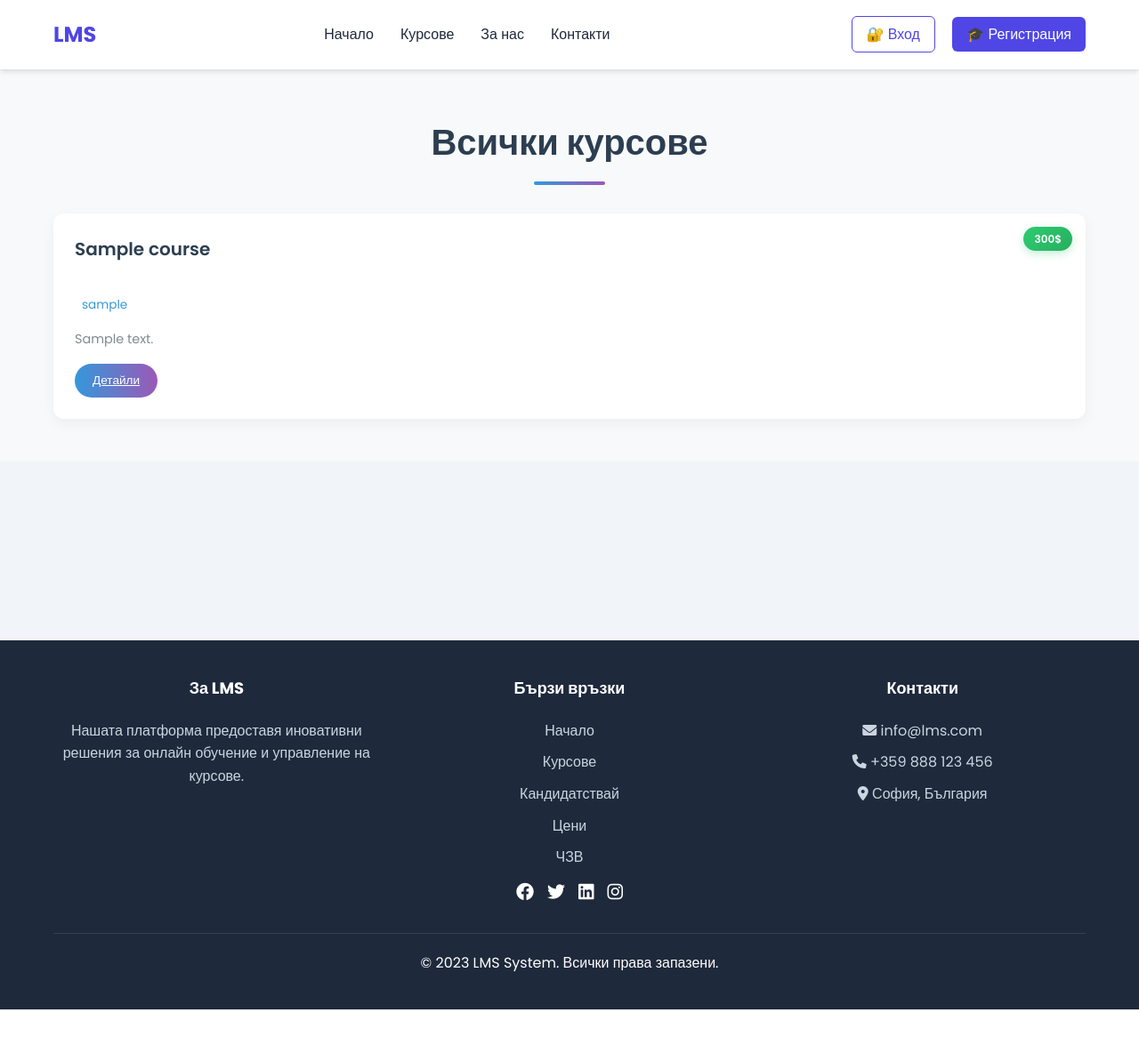
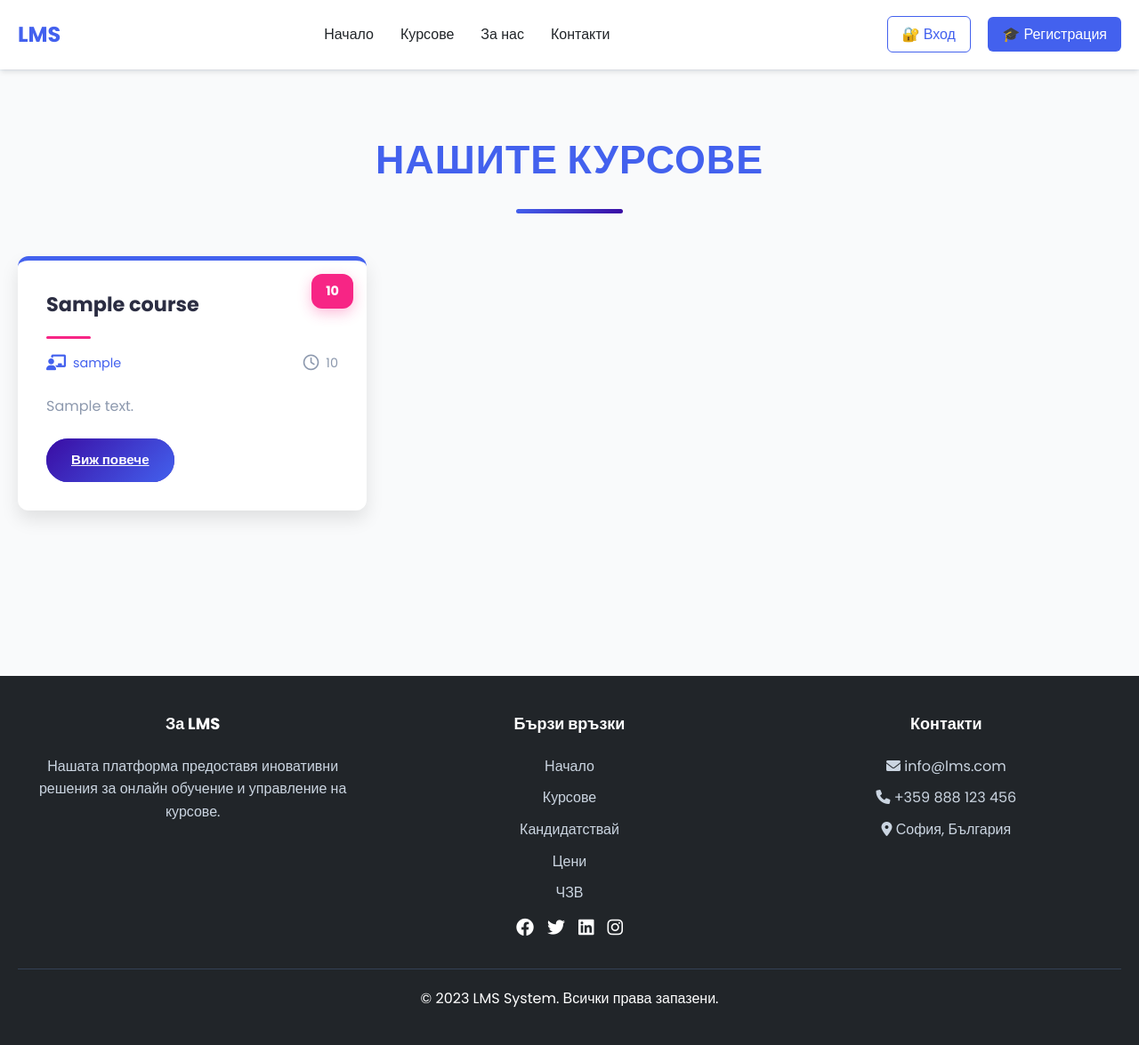
Before and after one commit to EliArn99/Learning-Management-System-, a Django app: template templates/courses/course_list.html in a window 1280 px wide. Shown: the whole page at 89% size. Before the commit the page ends 1135 px from the top, so only its background shows below. Run offline with Django 3.2, Linux system fonts and the light colour scheme; the template is opened without the code that fills it: most values are stand-ins (such as "Sample title", 1, 10 or a date in 2020).

Commit message:
Update course_list.html

```diff
--- a/templates/courses/course_list.html
+++ b/templates/courses/course_list.html
@@ -2,20 +2,43 @@
 
 {% block extra_css %}
 <style>
-    /* Основни стилове за страницата с курсове */
-    .courses-page {
-        padding: 3rem 0;
-        background-color: #f8f9fa;
+    /* Base Styles */
+    :root {
+        --primary-color: #4361ee;
+        --secondary-color: #3a0ca3;
+        --accent-color: #f72585;
+        --success-color: #4cc9f0;
+        --light-color: #f8f9fa;
+        --dark-color: #212529;
+        --text-color: #2b2d42;
+        --text-light: #8d99ae;
+        --bg-gradient: linear-gradient(135deg, #4361ee 0%, #3a0ca3 100%);
+        --shadow: 0 10px 20px rgba(0, 0, 0, 0.1);
+        --radius: 12px;
+        --transition: all 0.3s cubic-bezier(0.25, 0.8, 0.25, 1);
     }
 
+    .courses-page {
+        padding: 4rem 0;
+        background-color: #f9fafb;
+        min-height: calc(100vh - 120px);
+    }
+
+    .container {
+        max-width: 1400px;
+    }
+
+    /* Page Title */
     .page-title {
-        font-size: 2.5rem;
+        font-size: 2.8rem;
         font-weight: 700;
-        color: #2c3e50;
-        margin-bottom: 2rem;
+        color: var(--primary-color);
+        margin-bottom: 3rem;
         position: relative;
-        padding-bottom: 1rem;
+        padding-bottom: 1.5rem;
         text-align: center;
+        text-transform: uppercase;
+        letter-spacing: 1px;
     }
 
     .page-title:after {
@@ -24,176 +47,344 @@
         bottom: 0;
         left: 50%;
         transform: translateX(-50%);
-        width: 80px;
-        height: 4px;
-        background: linear-gradient(90deg, #3498db, #9b59b6);
-        border-radius: 2px;
+        width: 120px;
+        height: 5px;
+        background: var(--bg-gradient);
+        border-radius: 3px;
     }
 
+    /* Empty State */
     .empty-courses {
         text-align: center;
-        padding: 3rem;
+        padding: 4rem 2rem;
         background: white;
-        border-radius: 12px;
-        box-shadow: 0 5px 15px rgba(0,0,0,0.05);
-        max-width: 600px;
+        border-radius: var(--radius);
+        box-shadow: var(--shadow);
+        max-width: 700px;
+        margin: 0 auto;
+        transition: var(--transition);
+    }
+
+    .empty-courses:hover {
+        transform: translateY(-5px);
+        box-shadow: 0 15px 30px rgba(0,0,0,0.1);
+    }
+
+    .empty-courses i {
+        font-size: 4rem;
+        color: #e0e0e0;
+        margin-bottom: 1.5rem;
+    }
+
+    .empty-courses h5 {
+        font-size: 1.5rem;
+        color: var(--text-color);
+        margin-bottom: 1rem;
+    }
+
+    .empty-courses p {
+        color: var(--text-light);
+        font-size: 1.1rem;
+        max-width: 500px;
         margin: 0 auto;
     }
 
-    .empty-courses i {
-        font-size: 3rem;
-        color: #e0e0e0;
-        margin-bottom: 1rem;
-    }
-
-    /* Стилове за картите с курсове */
+    /* Course Cards */
     .course-card {
         border: none;
-        border-radius: 12px;
+        border-radius: var(--radius);
         overflow: hidden;
-        transition: all 0.3s ease;
+        transition: var(--transition);
         height: 100%;
         background: white;
-        box-shadow: 0 5px 15px rgba(0,0,0,0.05);
+        box-shadow: var(--shadow);
         position: relative;
+        border-top: 5px solid var(--primary-color);
     }
 
     .course-card:hover {
-        transform: translateY(-5px);
-        box-shadow: 0 10px 25px rgba(0,0,0,0.1);
+        transform: translateY(-10px);
+        box-shadow: 0 15px 30px rgba(0,0,0,0.15);
     }
 
     .course-card .card-body {
-        padding: 1.5rem;
+        padding: 2rem;
         display: flex;
         flex-direction: column;
         height: 100%;
     }
 
     .course-card .card-title {
-        font-size: 1.25rem;
-        font-weight: 600;
-        color: #2c3e50;
-        margin-bottom: 0.75rem;
+        font-size: 1.4rem;
+        font-weight: 700;
+        color: var(--text-color);
+        margin-bottom: 1rem;
         min-height: 3.5rem;
+        position: relative;
+        padding-bottom: 0.75rem;
+    }
+
+    .course-card .card-title:after {
+        content: '';
+        position: absolute;
+        bottom: 0;
+        left: 0;
+        width: 50px;
+        height: 3px;
+        background: var(--accent-color);
+        border-radius: 2px;
     }
 
     .course-card .card-text {
-        color: #7f8c8d;
+        color: var(--text-light);
+        font-size: 1rem;
+        margin-bottom: 1.5rem;
+        flex-grow: 1;
+        line-height: 1.6;
+    }
+
+    .course-card .course-meta {
+        display: flex;
+        justify-content: space-between;
+        margin-bottom: 1.5rem;
         font-size: 0.9rem;
-        margin-bottom: 1rem;
-        flex-grow: 1;
     }
 
     .course-card .teacher-info {
         display: flex;
         align-items: center;
-        margin-bottom: 1rem;
-        color: #3498db;
-        font-size: 0.85rem;
+        color: var(--primary-color);
     }
 
     .course-card .teacher-info i {
         margin-right: 0.5rem;
-        font-size: 1rem;
+        font-size: 1.1rem;
+    }
+
+    .course-card .duration-info {
+        display: flex;
+        align-items: center;
+        color: var(--text-light);
+    }
+
+    .course-card .duration-info i {
+        margin-right: 0.5rem;
+        font-size: 1.1rem;
     }
 
     .course-card .btn-details {
         align-self: flex-start;
-        background: linear-gradient(90deg, #3498db, #9b59b6);
+        background: var(--bg-gradient);
         border: none;
         color: white;
-        padding: 0.5rem 1.25rem;
+        padding: 0.75rem 1.75rem;
         border-radius: 30px;
-        font-size: 0.85rem;
-        font-weight: 500;
-        transition: all 0.3s ease;
+        font-size: 0.95rem;
+        font-weight: 600;
+        transition: var(--transition);
         margin-top: auto;
+        position: relative;
+        overflow: hidden;
+        z-index: 1;
+    }
+
+    .course-card .btn-details:before {
+        content: '';
+        position: absolute;
+        top: 0;
+        left: 0;
+        width: 100%;
+        height: 100%;
+        background: linear-gradient(135deg, var(--secondary-color) 0%, var(--primary-color) 100%);
+        z-index: -1;
+        transition: var(--transition);
+        opacity: 1;
     }
 
     .course-card .btn-details:hover {
-        transform: translateY(-2px);
-        box-shadow: 0 5px 10px rgba(52, 152, 219, 0.3);
+        transform: translateY(-3px);
+        box-shadow: 0 8px 15px rgba(67, 97, 238, 0.3);
     }
 
-    /* Стилове за лентичката NEW */
-    .new-badge {
+    .course-card .btn-details:hover:before {
+        opacity: 0.9;
+    }
+
+    /* Price Badge */
+    .price-badge {
         position: absolute;
         top: 15px;
         right: 15px;
-        background: linear-gradient(135deg, #2ecc71, #27ae60);
+        background: var(--accent-color);
         color: white;
+        padding: 0.5rem 1rem;
+        border-radius: var(--radius);
+        font-size: 0.9rem;
+        font-weight: 700;
+        box-shadow: 0 5px 15px rgba(247, 37, 133, 0.3);
+        z-index: 2;
+        transition: var(--transition);
+    }
+
+    .course-card:hover .price-badge {
+        transform: scale(1.05);
+    }
+
+    /* Difficulty Level */
+    .difficulty-level {
+        position: absolute;
+        top: 15px;
+        left: 15px;
+        font-size: 0.8rem;
+        font-weight: 600;
         padding: 0.25rem 0.75rem;
         border-radius: 30px;
-        font-size: 0.75rem;
-        font-weight: 600;
-        box-shadow: 0 3px 10px rgba(46, 204, 113, 0.3);
-        z-index: 2;
+        background-color: rgba(255,255,255,0.9);
+        box-shadow: 0 2px 5px rgba(0,0,0,0.1);
     }
 
-    /* Адаптивни стилове */
+    .beginner {
+        color: #2ecc71;
+        border: 1px solid #2ecc71;
+    }
+
+    .intermediate {
+        color: #f39c12;
+        border: 1px solid #f39c12;
+    }
+
+    .advanced {
+        color: #e74c3c;
+        border: 1px solid #e74c3c;
+    }
+
+    /* Course Grid */
+    .courses-grid {
+        display: grid;
+        grid-template-columns: repeat(auto-fill, minmax(350px, 1fr));
+        gap: 2rem;
+    }
+
+    /* Responsive Design */
+    @media (max-width: 1199.98px) {
+        .courses-grid {
+            grid-template-columns: repeat(auto-fill, minmax(300px, 1fr));
+        }
+    }
+
+    @media (max-width: 991.98px) {
+        .page-title {
+            font-size: 2.4rem;
+        }
+    }
+
     @media (max-width: 767.98px) {
+        .courses-page {
+            padding: 3rem 0;
+        }
+
         .page-title {
             font-size: 2rem;
         }
 
-        .course-card {
-            margin-bottom: 1.5rem;
+        .courses-grid {
+            grid-template-columns: 1fr;
+            max-width: 500px;
+            margin: 0 auto;
         }
     }
 
     @media (max-width: 575.98px) {
         .page-title {
-            font-size: 1.75rem;
+            font-size: 1.8rem;
+            padding-bottom: 1rem;
+        }
+
+        .page-title:after {
+            width: 80px;
+            height: 3px;
         }
 
         .course-card .card-title {
-            font-size: 1.1rem;
-            min-height: auto;
+            font-size: 1.2rem;
         }
     }
+
+    /* Animation */
+    @keyframes fadeIn {
+        from {
+            opacity: 0;
+            transform: translateY(20px);
+        }
+        to {
+            opacity: 1;
+            transform: translateY(0);
+        }
+    }
+
+    .course-card {
+        animation: fadeIn 0.5s ease forwards;
+        opacity: 0;
+    }
+
+    .course-card:nth-child(1) { animation-delay: 0.1s; }
+    .course-card:nth-child(2) { animation-delay: 0.2s; }
+    .course-card:nth-child(3) { animation-delay: 0.3s; }
+    .course-card:nth-child(4) { animation-delay: 0.4s; }
+    .course-card:nth-child(5) { animation-delay: 0.5s; }
+    .course-card:nth-child(6) { animation-delay: 0.6s; }
 </style>
 {% endblock %}
 
 {% block content %}
 <div class="courses-page">
     <div class="container">
-        <h2 class="page-title">Всички курсове</h2>
+        <h2 class="page-title">Нашите Курсове</h2>
 
-        <div class="row g-4">
+        {% if courses %}
+        <div class="courses-grid">
             {% for course in courses %}
-            <div class="col-12 col-md-6 col-lg-4">
             <div class="course-card">
-                    <!-- Лентичка NEW -->
-                    <span class="new-badge">300$</span>
+                <!-- Price Badge -->
+                <span class="price-badge">{{ course.price|default:"300$" }}</span>
+
+                <!-- Difficulty Level (you would need to add this field to your course model) -->
+{#                <span class="difficulty-level {{ course.difficulty|default:'beginner'|lower }}">#}
+{#                    {{ course.difficulty|default:"Начинаещ" }}#}
+{#                </span>#}
 
                 <div class="card-body">
                     <h5 class="card-title">{{ course.name }}</h5>
 
+                    <div class="course-meta">
                         <div class="teacher-info">
-                            <i class="bi bi-person-video2"></i>
-                            {{ course.teacher.user.username|default:"—" }}
+                            <i class="fas fa-chalkboard-teacher"></i>
+                            {{ course.teacher.user.username|default:"Анонимен" }}
+                        </div>
+                        <div class="duration-info">
+                            <i class="far fa-clock"></i>
+                            {{ course.duration|default:"8 седмици" }}
+                        </div>
                     </div>
 
-                        <p class="card-text">{{ course.description|truncatewords:20 }}</p>
+                    <p class="card-text">{{ course.description|truncatewords:25 }}</p>
 
                     <a href="{% url 'courses:course_detail' course.slug %}"
                        class="btn-details stretched-link">
-                            Детайли
+                        Виж повече
                     </a>
-                    </div>
-                </div>
-            </div>
-            {% empty %}
-            <div class="col-12">
-                <div class="empty-courses">
-                    <i class="bi bi-book"></i>
-                    <h5>Няма налични курсове</h5>
-                    <p class="text-muted">В момента няма активни курсове. Моля, проверете отново по-късно.</p>
                 </div>
             </div>
             {% endfor %}
         </div>
+        {% else %}
+        <div class="empty-courses">
+            <i class="fas fa-book-open"></i>
+            <h5>Няма налични курсове в момента</h5>
+            <p>Нашият екип работи по създаването на нови и интересни курсове. Абонирайте се за нашия бюлетин, за да научите първи кога ще бъдат пуснати.</p>
+            <button class="btn btn-primary mt-3">Абонирай се</button>
+        </div>
+        {% endif %}
     </div>
 </div>
 {% endblock %}
```
Lines whose indentation alone changed are shown as unchanged.
